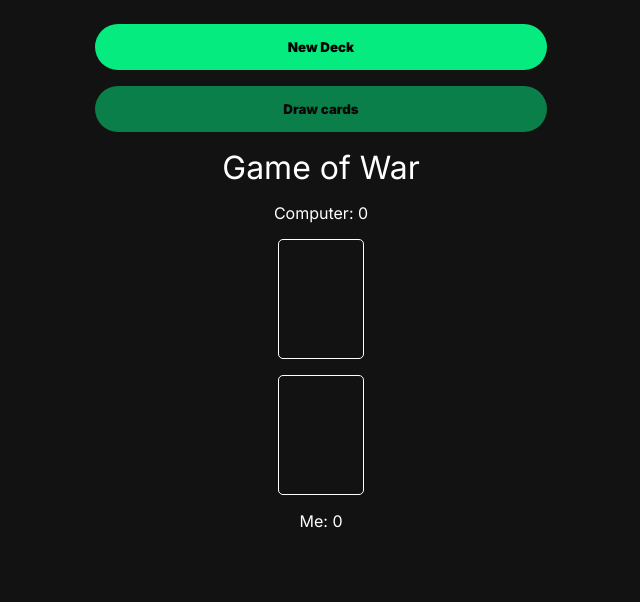
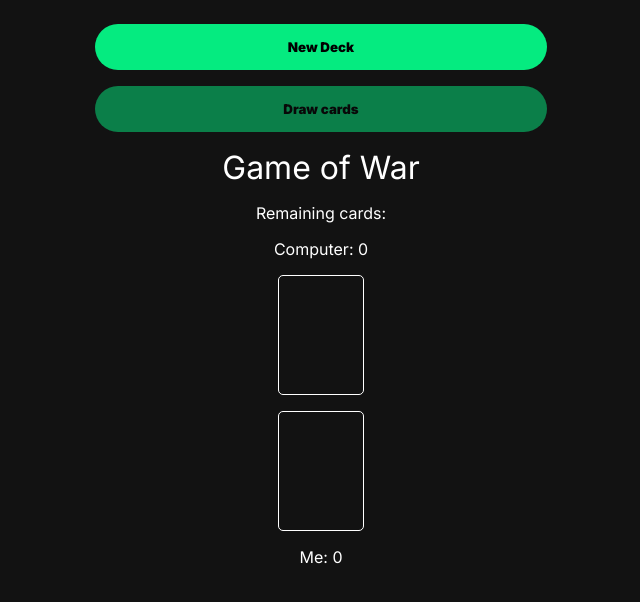
Before and after one commit to svenvos/game-of-war, a plain HTML site: page index.html in a window 1280 px wide. Shown: the whole page, without its empty margins (319-959 px from the left). Drawn offline with Linux system fonts and the light colour scheme.

Commit message:
Added a p which tells the player how mant

```diff
--- a/index.html
+++ b/index.html
@@ -18,6 +18,7 @@
             <button id="draw-cards-btn" disabled>Draw cards</button>
         </div>
         <h1 id="display-winner">Game of War</h1>
+        <p>Remaining cards: <span id="remaining-cards"></span></p>
         <p>Computer: <span id="computer-score">0</span></p>
         <div class="cards-container" id="cards-container">
             <div class="card-slot"></div>
```
